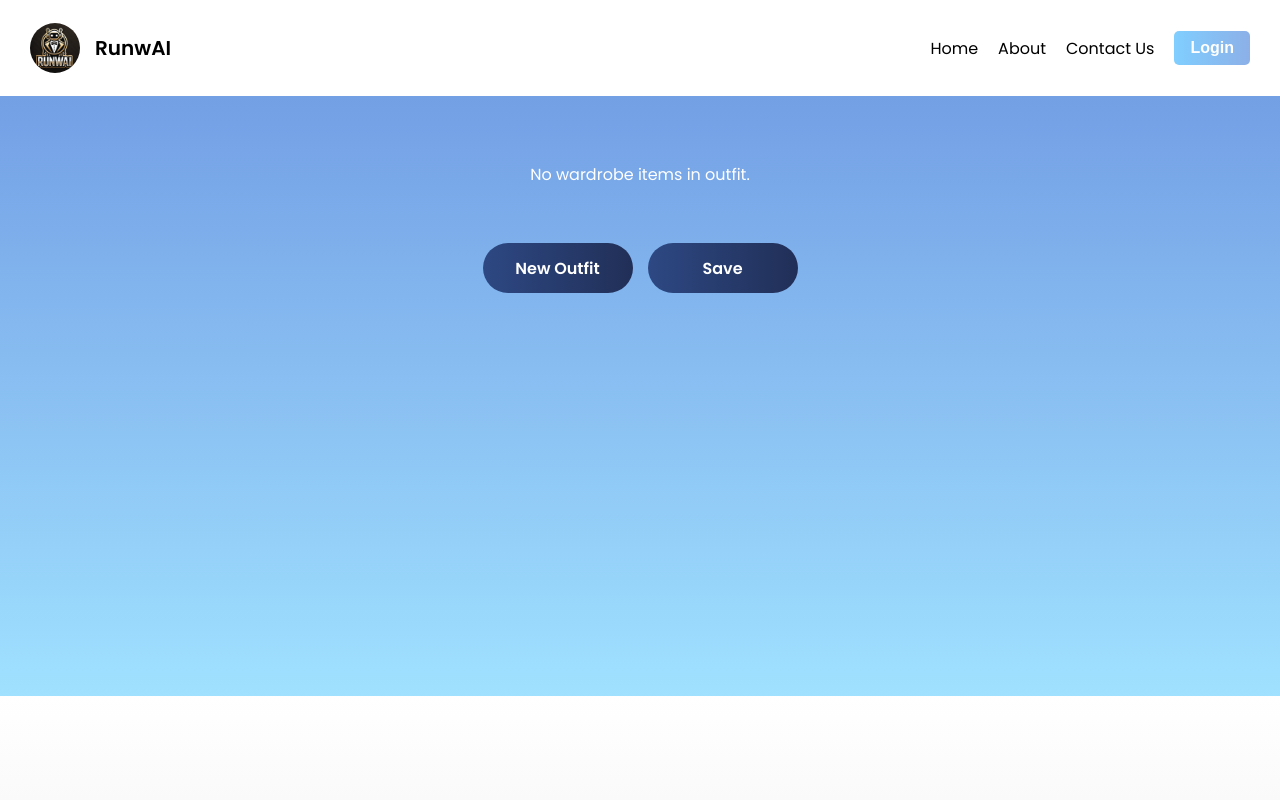
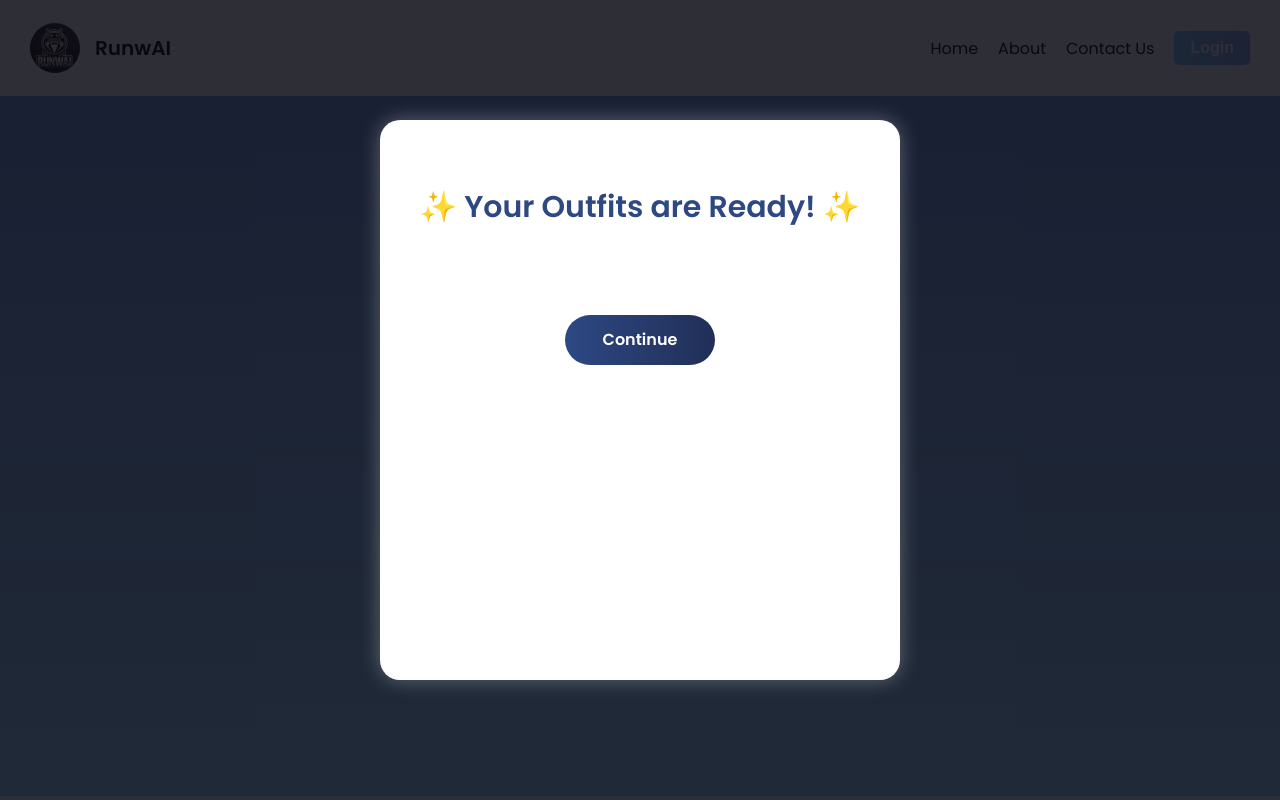
Before and after one commit to daniel-rawana/outfit-ai, a React (Create React App) app in the folder frontend/: page /generated-outfit in a window 1280 px wide. Built offline with nearby package versions, Linux system fonts and the light colour scheme.

Commit message:
Add more styling and flair to results page outfit reveal.

```diff
--- a/frontend/package.json
+++ b/frontend/package.json
@@ -7,6 +7,7 @@
     "@testing-library/jest-dom": "^6.6.3",
     "@testing-library/react": "^16.2.0",
     "@testing-library/user-event": "^13.5.0",
+    "canvas-confetti": "^1.9.3",
     "react": "^19.0.0",
     "react-dom": "^19.0.0",
     "react-router-dom": "^7.3.0",
--- a/frontend/src/generated-outfit.js
+++ b/frontend/src/generated-outfit.js
@@ -1,12 +1,54 @@
 import "./styling/App.css";
-import React, {useState} from "react";
+import React, {useState, useEffect} from "react";
 import {useLocation} from "react-router-dom";
 import {Icons} from "./icons";
+import confetti from "canvas-confetti";
 
 const GeneratedOutfit = () => {
     const location = useLocation();
     const outfitSuggestions = location.state?.outfitSuggestions || [];
     const [currentIndex, setCurrentIndex] = useState(0);
+    const [loading, setLoading] = useState(true);
+    const [showPopup, setShowPopup] = useState(false);
+
+    useEffect(() => {
+        const timeout = setTimeout(() => {
+            setLoading(false);
+            setShowPopup(true);
+        }, 2000);
+        return () => clearTimeout(timeout);
+    }, []);
+
+    useEffect(() => {
+        if (showPopup) {
+            const confettiCanvas = document.createElement("canvas");
+            confettiCanvas.style.position = "fixed";
+            confettiCanvas.style.top = "0";
+            confettiCanvas.style.left = "0";
+            confettiCanvas.style.width = "100%";
+            confettiCanvas.style.height = "100%";
+            confettiCanvas.style.pointerEvents = "none";
+            confettiCanvas.style.zIndex = "9999";
+
+            document.body.appendChild(confettiCanvas);
+
+            const myConfetti = confetti.create(confettiCanvas, {
+                resize: true,
+                useWorker: true,
+            });
+
+            myConfetti({
+                particleCount: 150,
+                spread: 70,
+                origin: { y: 0.6 },
+            });
+
+            setTimeout(() => {
+                document.body.removeChild(confettiCanvas);
+            }, 2000);
+        }
+    }, [showPopup]);
+
 
     const nextOutfit = () => {
         setCurrentIndex((prevIndex) => (prevIndex + 1) % outfitSuggestions.length);
@@ -16,10 +58,51 @@ const GeneratedOutfit = () => {
         setCurrentIndex((prevIndex) => (prevIndex - 1 + outfitSuggestions.length) % outfitSuggestions.length);
     };
 
-    return (
+    return (loading ?
+            (
+                <div className="suggestion-container">
+                    <div className="results-loading">
+                        <div className="sparkle-spinner"></div>
+                        <p className="loading-text">✨ Preparing your outfits... ✨</p>
+                    </div>
+                </div>
+            ) : (
+                <>
+                    {showPopup && (
+                        <div className="popup-overlay">
+                            <div className="popup-reveal-card">
+                                <h2 className="reveal-title">✨ Your Outfits are Ready! ✨</h2>
+                                <div className="popup-outfits-grid">
+                                    {outfitSuggestions.map((outfit, index) => (
+                                        <div key={index} className="outfit-preview-card">
+                                            <p className="outfit-label">Outfit {index + 1}</p>
+                                            <div className="mini-outfit-pieces">
+                                                {outfit.map((piece, idx) => (
+                                                    <img
+                                                        key={idx}
+                                                        src={piece.image}
+                                                        alt={`Outfit ${index + 1} - Piece ${idx + 1}`}
+                                                        className="mini-outfit-img"
+                                                    />
+                                                ))}
+                                            </div>
+                                        </div>
+                                    ))}
+                                </div>
+
+                                <button
+                                    className="continue-btn"
+                                    onClick={() => setShowPopup(false)}
+                                >
+                                    Continue
+                                </button>
+                            </div>
+                        </div>
+                    )}
+
                     <div className="suggestion-container">
                         {outfitSuggestions.length > 0 && (
-                <h1>Outfit Suggestion #{currentIndex + 1}</h1>
+                            <h1>✨ Outfit Suggestion {currentIndex + 1} ✨</h1>
                         )}
                         <div className="outfit-container">
                             {outfitSuggestions.length > 0 && (
@@ -45,6 +128,8 @@ const GeneratedOutfit = () => {
                             <button className="save-btn">Save</button>
                         </div>
                     </div>
+                </>
+            )
     );
 };
 
--- a/frontend/src/styling/App.css
+++ b/frontend/src/styling/App.css
@@ -55,7 +55,7 @@ body {
 
 .sidebar {
     width: 50%;
-    min-height: 550px;
+    min-height: 75vh;
     align-content: center;
     background: linear-gradient(to top, #a0e1ff, #739fe5);
     padding: 70px;
@@ -77,7 +77,7 @@ body {
     color: white;
 }
 
-.upload-btn, .generate-btn, .save-btn, .new-outfit-btn, .confirm-btn, .cancel-btn, .category-label {
+.upload-btn, .generate-btn, .save-btn, .new-outfit-btn, .confirm-btn, .cancel-btn, .category-label, .continue-btn {
     display: flex;
     align-items: center;
     justify-content: center;
@@ -267,13 +267,13 @@ body {
     background: linear-gradient(to top, #a0e1ff, #739fe5);
     padding: 50px;
     gap: 30px;
-    min-height: 500px;
+    min-height: 75vh;
 }
 
 .outfit-container, .buttons-container {
     display: flex;
     flex-direction: row;
-    gap: 15px;
+    gap: 25px;
     align-items: center;
     justify-content: center;
 }
@@ -408,5 +408,190 @@ select {
     font-weight: bold;
     font-family: 'Poppins', sans-serif;
     text-align: center;
-    white-space: nowrap; /* Prevents wrapping */
+    white-space: nowrap;
 }
+
+.outfit-item {
+    transition: transform 0.3s ease, box-shadow 0.3s ease;
+}
+
+.outfit-item:hover {
+    transform: scale(1.05);
+    box-shadow: 0 0 20px 6px rgba(255, 255, 255, 0.6);
+    z-index: 2;
+}
+
+.large-image-container {
+    animation: outfitFadeIn 0.8s ease-in-out;
+}
+
+.suggestion-container h1 {
+    background: linear-gradient(to left, #212f57, #2d4883);
+    color: white;
+    border-radius: 8px;
+    padding: 10px;
+}
+
+@keyframes outfitFadeIn {
+    from {
+        opacity: 0;
+        transform: scale(0.95);
+    }
+    to {
+        opacity: 1;
+        transform: scale(1);
+    }
+}
+
+.results-loading {
+    display: flex;
+    flex-direction: column;
+    align-items: center;
+    justify-content: center;
+    height: 400px;
+    color: white;
+    font-family: 'Poppins', sans-serif;
+}
+
+.sparkle-spinner {
+    width: 80px;
+    height: 80px;
+    border: 6px dotted white;
+    border-radius: 50%;
+    animation: sparkle-spin 2s linear infinite;
+    position: relative;
+}
+
+@keyframes sparkle-spin {
+    0% { transform: rotate(0deg); }
+    100% { transform: rotate(360deg); }
+}
+
+.loading-text {
+    margin-top: 20px;
+    font-size: 40px;
+    font-weight: bold;
+    animation: fadeIn 1s ease-in-out infinite alternate;
+}
+
+@keyframes fadeIn {
+    0% { opacity: 0.5; }
+    100% { opacity: 1; }
+}
+
+.popup-overlay {
+    position: fixed;
+    top: 0;
+    left: 0;
+    width: 100%;
+    height: 100%;
+    background: rgba(10, 10, 20, 0.85);
+    display: flex;
+    justify-content: center;
+    align-items: center;
+    z-index: 999;
+}
+
+.popup-reveal-card {
+    background: white;
+    border-radius: 20px;
+    padding: 40px;
+    box-shadow: 0 0 20px rgba(255, 255, 255, 0.3);
+    text-align: center;
+    color: #2d4883;
+    max-width: 80vw;
+    min-height: 60vh;
+    animation: fadeIn 1s ease;
+}
+
+.continue-btn {
+    display: inline;
+    margin-top: 45px;
+}
+
+.continue-btn:hover {
+    background: linear-gradient(to right, #2d4883, #212f57);
+}
+
+.reveal-title {
+    font-size: 30px;
+    font-weight: bold;
+}
+
+.popup-outfits-grid {
+    display: flex;
+    flex-wrap: wrap;
+    justify-content: center;
+    gap: 30px;
+    margin-top: 40px;
+}
+
+.outfit-preview-card {
+    position: relative;
+    overflow: hidden;
+    background: linear-gradient(to bottom, #80ceff, #8cb0e8);
+    border-radius: 15px;
+    padding: 20px;
+    width: 200px;
+    height: 200px;
+    box-shadow: 0 5px 20px rgba(0, 0, 0, 0.2);
+    text-align: center;
+    transition: transform 0.3s ease, box-shadow 0.3s ease;
+}
+
+.outfit-preview-card::before {
+    content: "";
+    position: absolute;
+    top: 0;
+    left: -75%;
+    width: 50%;
+    height: 100%;
+    background: linear-gradient(
+        120deg,
+        rgba(255, 255, 255, 0) 0%,
+        rgba(255, 255, 255, 0.5) 50%,
+        rgba(255, 255, 255, 0) 100%
+    );
+    transform: skewX(-20deg);
+    animation: shimmer 2s infinite;
+    z-index: 1;
+}
+
+@keyframes shimmer {
+    0% {
+        left: -75%;
+    }
+    100% {
+        left: 125%;
+    }
+}
+
+.outfit-preview-card:hover {
+    transform: scale(1.05);
+    box-shadow: 0 10px 25px rgba(0, 0, 0, 0.3);
+}
+
+.outfit-label {
+    font-weight: bold;
+    font-size: 20px;
+    color: white;
+    margin-bottom: 20px;
+    margin-top: 0;
+    background-color: #2d4883;
+    border-radius: 8px;
+    width: auto;
+}
+
+.mini-outfit-pieces {
+    display: flex;
+    flex-wrap: wrap;
+    justify-content: center;
+    gap: 10px;
+}
+
+.mini-outfit-img {
+    width: 70px;
+    height: 70px;
+    object-fit: cover;
+    border-radius: 8px;
+}
```
Also changed, not shown: 1 other file (tests, documents, lock files or other folders). Lines whose indentation alone changed are shown as unchanged.
